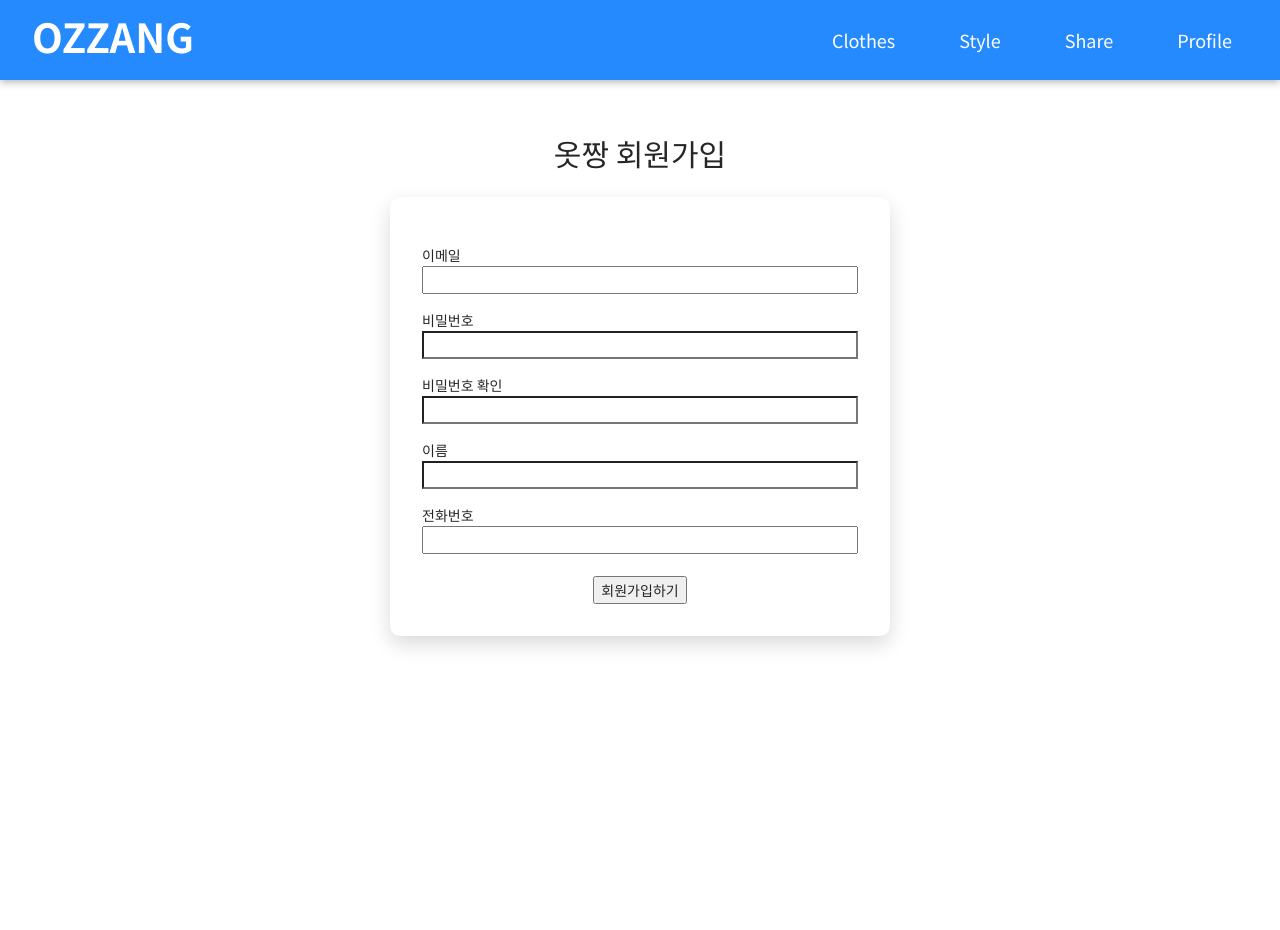
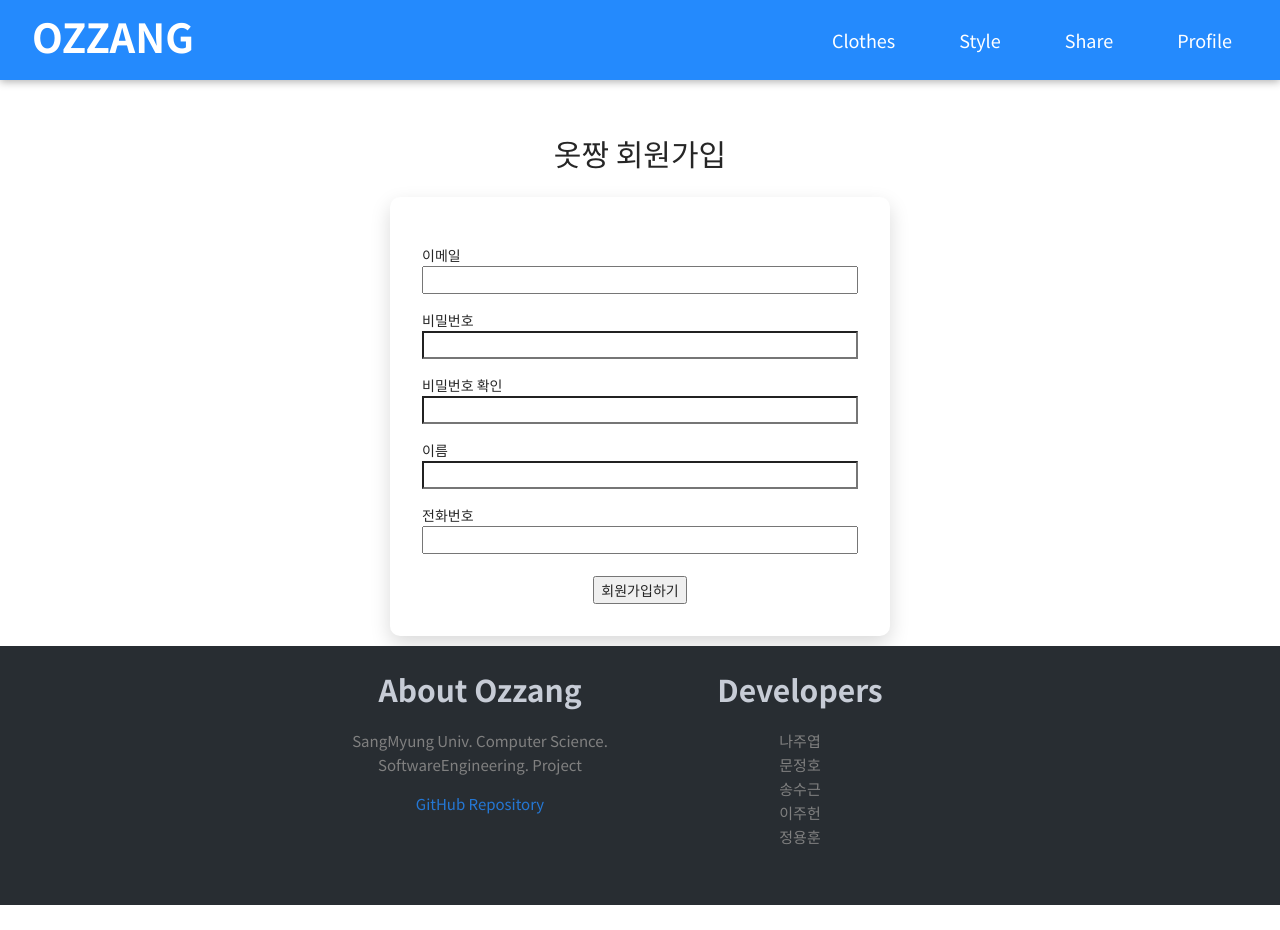
Before and after one commit to songsurl00/SoftwareEngineering2022, a React (Create React App) app in the folder ozzang/client/: page /register in a window 1280 px wide. Built offline with nearby package versions, Linux system fonts and the light colour scheme; no server answers.

Commit message:
update RegisterPage

```diff
--- a/ozzang/client/src/components/views/RegisterPage/RegisterPage.js
+++ b/ozzang/client/src/components/views/RegisterPage/RegisterPage.js
@@ -5,6 +5,7 @@ import { useNavigate } from "react-router-dom";
 import styled from "@emotion/styled";
 
 import MainPageHeader from "../MainPage/MainPageHeader";
+import MainPageFooter from "../Footer/Footer";
 
 const Wrapper = styled.div`
   text-align: center;
@@ -140,6 +141,7 @@ function RegisterPage() {
           <button type="submit">회원가입하기</button>
         </RegisterBox>
       </InputWrapper>
+      <MainPageFooter />
     </Wrapper>
   );
 }
```
